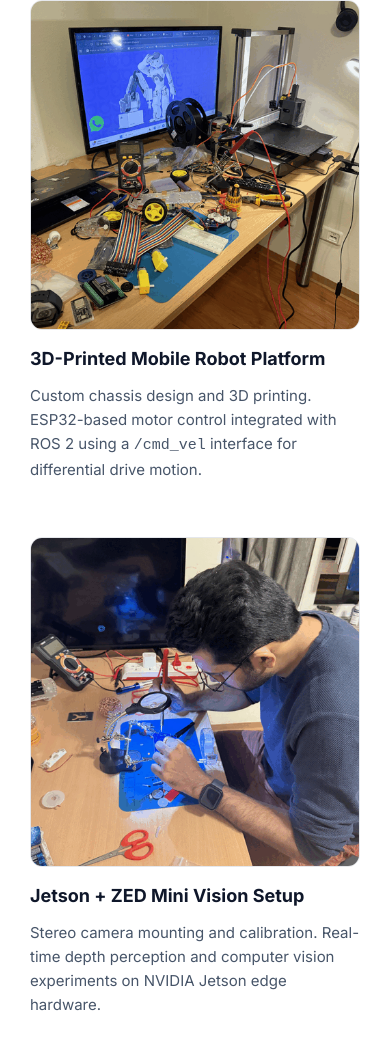
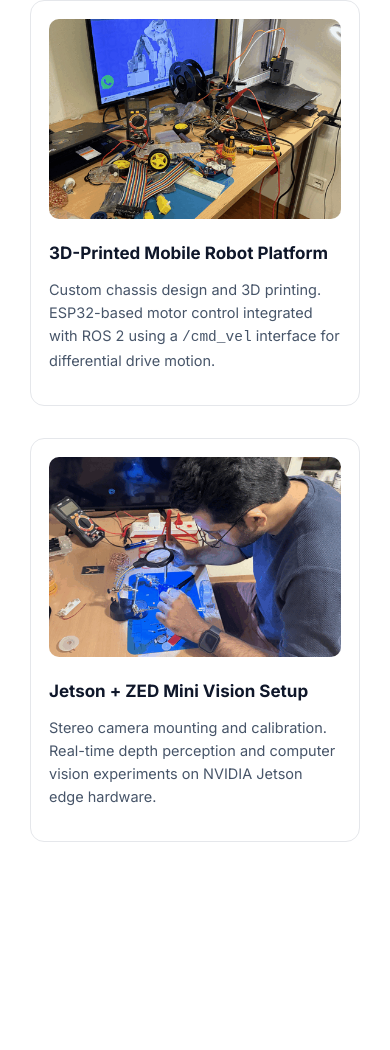
Before and after one commit to DevadasVijayansheel/DevadasVijayansheela.github.io, a plain HTML site: page index.html in a window 390 px wide. Shown: the part 6150-7200 px from the top of the page. After the commit the page ends 7042 px from the top, so only its background shows below. Drawn offline with Linux system fonts and the light colour scheme.

Commit message:
Update index.html

```diff
--- a/index.html
+++ b/index.html
@@ -235,35 +235,37 @@ background-repeat: no-repeat;
 /* ===== HOME ROBOTICS LAB SECTION ===== */
 .lab-grid {
   display: grid;
-  grid-template-columns: repeat(2, 1fr);
-  gap: 40px;
+  grid-template-columns: repeat(2, 1fr); /* left / right */
+  gap: 32px;
   margin-top: 40px;
+  max-width: 900px;
+}
+
+.lab-item {
+  background: #ffffff;
+  border: 1px solid #e5e7eb;
+  border-radius: 14px;
+  padding: 18px;
 }
 
 .lab-item img {
   width: 100%;
-  border-radius: 12px;
-  border: 1px solid #e5e7eb;
+  height: 200px;           /* 👈 controls GIF size */
+  object-fit: cover;
+  border-radius: 10px;
+  margin-bottom: 14px;
 }
 
 .lab-item h4 {
-  margin: 14px 0 6px;
-  font-size: 18px;
+  margin: 6px 0 6px;
+  font-size: 17px;
   color: #0f172a;
 }
 
 .lab-item p {
-  font-size: 15px;
+  font-size: 14.5px;
   color: #475569;
   line-height: 1.6;
-}
-/* Alternating left-right layout */
-.lab-item {
-  max-width: 520px;
-}
-
-.lab-item:nth-child(even) {
-  margin-left: auto; /* push to the right */
 }
 
 /* Mobile */
@@ -272,6 +274,7 @@ background-repeat: no-repeat;
     grid-template-columns: 1fr;
   }
 }
+
 
       .project {
         grid-template-columns: 1fr;
```
